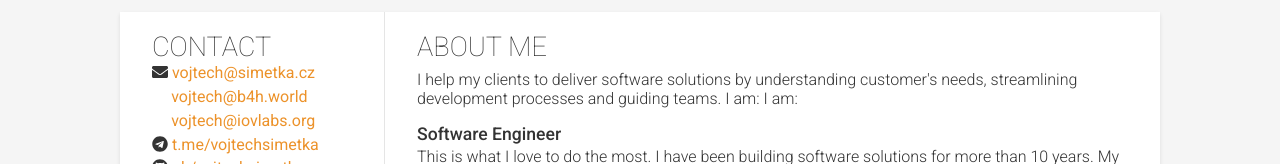
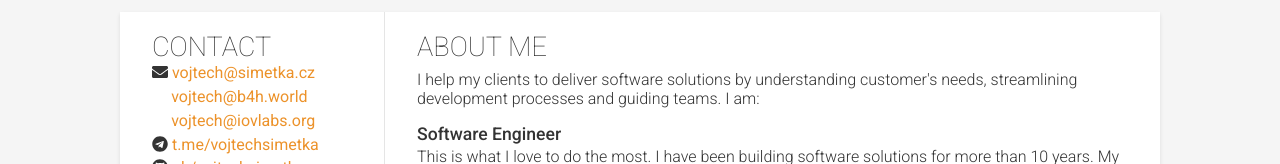
Before and after one commit to vojtechsimetka/website, a React (Create React App) app: page / in a window 1280 px wide. Shown: the part 788-952 px from the top of the page. Built offline with nearby package versions, Linux system fonts and the light colour scheme.

Commit message:
Duplicate 'I am:' removed

```diff
--- a/src/components/About.tsx
+++ b/src/components/About.tsx
@@ -5,7 +5,7 @@ import { IBulletPoints } from "models/Contact";
 export default () => (
   <section className="about">
     <h1>About Me</h1>
-    <p>{Contact.description} I am:</p>
+    <p>{Contact.description}</p>
     {Contact.bulletPoints.map((bpd: IBulletPoints, index: number) => (
       <div key={index}>
         <h3 style={{ fontWeight: 500, paddingTop: 10 }}>{bpd.title}</h3>
```
